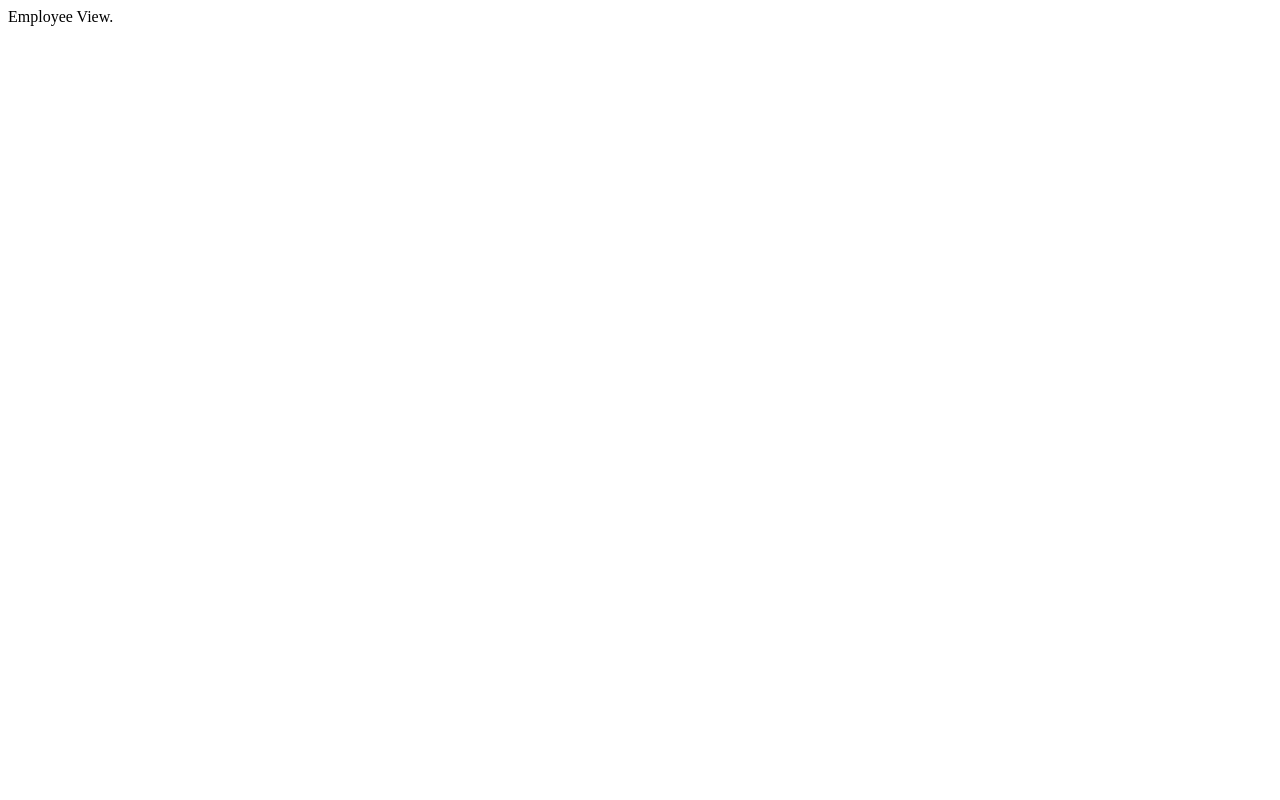
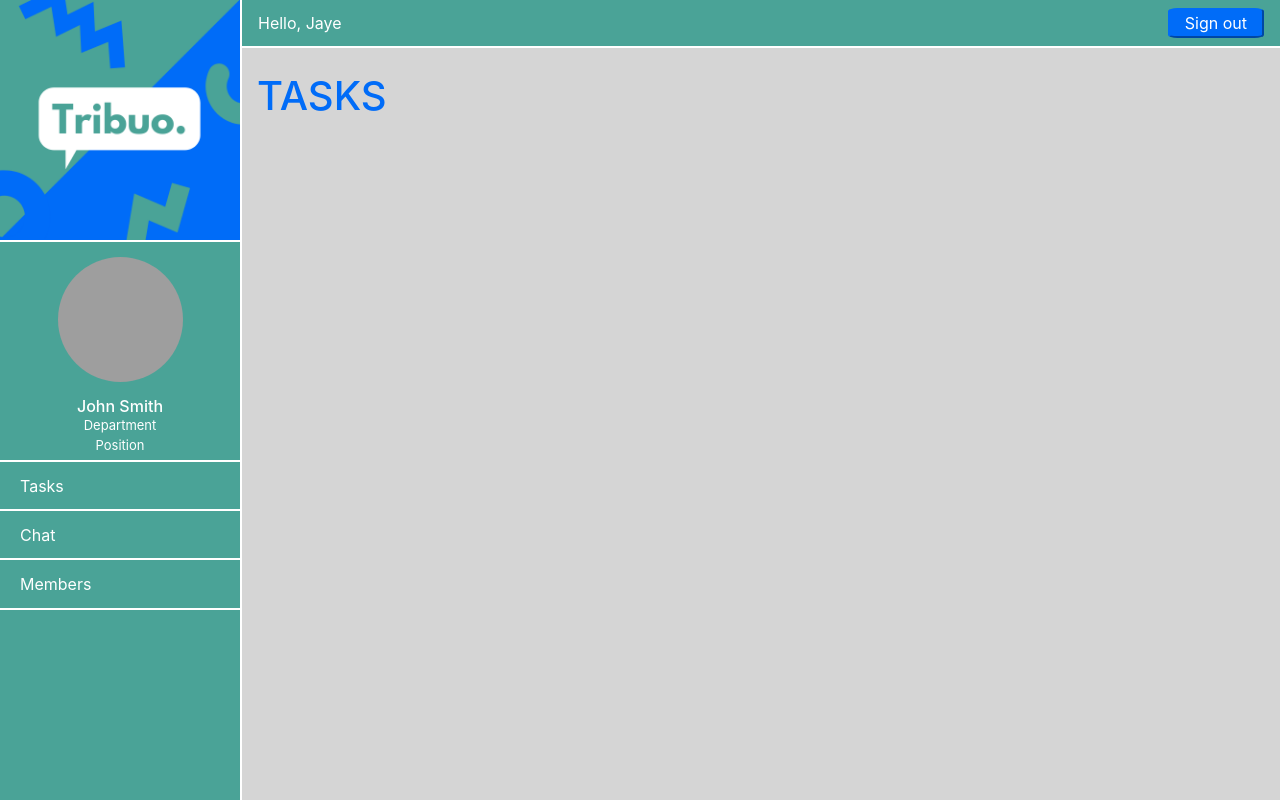
Before and after one commit to jaye-j/Tribuo, a Node server app: page /employee in a window 1280 px wide. Before the commit the page is almost empty. Run offline with Node 20, Linux system fonts and the light colour scheme; some libraries are stand-ins or nearby versions; grey boxes are pictures that could not be loaded.

Commit message:
styled employee view page

```diff
--- /dev/null
+++ b/public/style/employee.css
@@ -0,0 +1,113 @@
+
+body {
+    overflow-x: hidden;
+  }
+
+  #sidebar-wrapper {
+    min-height: 100vh;
+    margin-left: -15rem;
+    -webkit-transition: margin .25s ease-out;
+    -moz-transition: margin .25s ease-out;
+    -o-transition: margin .25s ease-out;
+    transition: margin .25s ease-out;
+  }
+
+  #sidebar-wrapper .sidebar-heading {
+      width: 240px;
+    font-size: 1.2rem;
+  }
+
+  #sidebar-wrapper .list-group {
+    width: 15rem;
+  }
+
+  #page-content-wrapper {
+    min-width: 100vw;
+  }
+
+  #wrapper.toggled #sidebar-wrapper {
+    margin-left: 0;
+  }
+
+@media (min-width: 200px) {
+    #sidebar-wrapper {
+      margin-left: 0;
+    }
+
+    #page-content-wrapper {
+      min-width: 0;
+      width: 100%;
+    }
+
+    #wrapper.toggled #sidebar-wrapper {
+      margin-left: -15rem;
+    }
+  }
+.logo {
+    height: 242px;
+    margin: 0px;
+    border-bottom: 2px solid black transparent;
+}
+.bgblue{
+    background-color: rgb(213, 213, 213);
+}
+.bggreen{
+    background-color: #4AA397;
+}
+.profileimg-container{
+    display: flex;
+    justify-content: center;
+}
+.profileimg{
+    border: black 2px solid transparent;
+    border-radius: 250%;
+    height: 125px;
+    width: 125px;
+    margin: 15px;
+}
+.profilecontent-con{
+    display: flex;
+    justify-content: center;
+}
+.profilecontent{
+    color: white;
+    margin: 0px;
+}
+.profilesize{
+    font-size: 13px;
+}
+.list-group-items{
+    position: relative;
+    display: block;
+    padding: .75rem 1.25rem;
+    margin-bottom: -1px;
+    background-color: #4AA397;
+}
+.list-group-items-action{
+    width: 100%;
+    color: white;
+    text-align: inherit;
+}
+.borderbot{
+    border-bottom: 2px solid white;
+}
+.bordertop{
+    border-top: 2px solid white;
+}
+.borderR{
+    border-right: 2px solid white;
+}
+.logoutbtn{
+    color: #fff;
+    background-color: #006CF8;
+    border-color: #006CF8;
+    border-radius: 10%;
+    padding-left: 15px;
+    padding-right: 15px;
+}
+.botpad{
+    padding-bottom: 5px;
+}
+.content-title{
+    color: #006CF8;
+}
--- a/views/employee.ejs
+++ b/views/employee.ejs
@@ -1,11 +1,77 @@
-<!DOCTYPE html>
+<!doctype html>
 <html lang="en">
   <head>
-    <meta charset="UTF-8" />
-    <meta name="viewport" content="width=device-width, initial-scale=1.0" />
-    <title>Document</title>
+    <title>Title</title>
+    <!-- Required meta tags -->
+    <meta charset="utf-8">
+    <meta name="viewport" content="width=device-width, initial-scale=1, shrink-to-fit=no">
+
+    <!-- Bootstrap CSS -->
+    <link rel="stylesheet" href="/style/employee.css">
+    <link rel="stylesheet" href="https://stackpath.bootstrapcdn.com/bootstrap/4.3.1/css/bootstrap.min.css" integrity="sha384-ggOyR0iXCbMQv3Xipma34MD+dH/1fQ784/j6cY/iJTQUOhcWr7x9JvoRxT2MZw1T" crossorigin="anonymous">
   </head>
   <body>
-    Employee View.
+    <div class="d-flex bgblue" id="wrapper">
+
+      <!-- Sidebar -->
+      <div class="bggreen borderR" id="sidebar-wrapper">
+        <div class="sidebar-heading">
+          <img class="logo borderbot" src="/images/TRIBUO.png" alt="">
+        </div>
+        <div class="list-group list-group-flush bggreen">
+          <div class="profileimg-container bggreen">
+            <img class="profileimg" src="http://placecorgi.com/180/180" alt="">
+          </div>
+          <div class="profilecontent-con">
+            <h6 class="profilecontent">John Smith</h6>
+          </div>
+          <div class="profilecontent-con">
+            <p class="profilecontent profilesize">Department</p>
+          </div>
+          <div class="profilecontent-con">
+            <p class="profilecontent profilesize botpad">Position</p>
+          </div>
+          <a href="#" style="color: white; text-decoration: none;" class="list-group-items list-group-items-action bordertop">Tasks</a>
+          <a href="#" style="color: white; text-decoration: none;" class="list-group-items list-group-items-action bordertop">Chat</a>
+          <a href="#" style="color: white; text-decoration: none;" class="list-group-items list-group-items-action bordertop borderbot">Members</a>
+        </div>
+      </div>
+      <!-- /#sidebar-wrapper -->
+
+      <!-- Page Content -->
+      <div id="page-content-wrapper">
+        <nav class="navbar navbar-expand-lg navbar-light bggreen borderbot">
+          <div style="color: white;">Hello, Jaye</div>
+          <div class="collapse navbar-collapse" id="navbarSupportedContent">
+            <ul class="navbar-nav ml-auto mt-2 mt-lg-0">
+                <button class="logoutbtn" id="menu-toggle">Sign out</button>
+            </ul>
+          </div>
+        </nav>
+        <div class="container-fluid">
+          <h1 class="mt-4 content-title">TASKS</h1>
+
+        </div>
+      </div>
+      <!-- /#page-content-wrapper -->
+
+    </div>
+    <!-- /#wrapper -->
+
+    <!-- Bootstrap core JavaScript -->
+    <script src="vendor/jquery/jquery.min.js"></script>
+    <script src="vendor/bootstrap/js/bootstrap.bundle.min.js"></script>
+
+    <!-- Menu Toggle Script -->
+    <script>
+      $("#menu-toggle").click(function(e) {
+        e.preventDefault();
+        $("#wrapper").toggleClass("toggled");
+      });
+    </script>
+    <!-- jQuery first, then Popper.js, then Bootstrap JS -->
+    <script src="https://code.jquery.com/jquery-3.3.1.slim.min.js" integrity="sha384-q8i/X+965DzO0rT7abK41JStQIAqVgRVzpbzo5smXKp4YfRvH+8abtTE1Pi6jizo" crossorigin="anonymous"></script>
+    <script src="https://cdnjs.cloudflare.com/ajax/libs/popper.js/1.14.7/umd/popper.min.js" integrity="sha384-UO2eT0CpHqdSJQ6hJty5KVphtPhzWj9WO1clHTMGa3JDZwrnQq4sF86dIHNDz0W1" crossorigin="anonymous"></script>
+    <script src="https://stackpath.bootstrapcdn.com/bootstrap/4.3.1/js/bootstrap.min.js" integrity="sha384-JjSmVgyd0p3pXB1rRibZUAYoIIy6OrQ6VrjIEaFf/nJGzIxFDsf4x0xIM+B07jRM" crossorigin="anonymous"></script>
   </body>
 </html>
```
Also changed, not shown: controllers/error.js (added, +8 -0 lines), public/images/TRIBUO-2.png (added), public/images/TRIBUO-3.png (added), public/images/TRIBUO.png (added), views/error.ejs (added).
